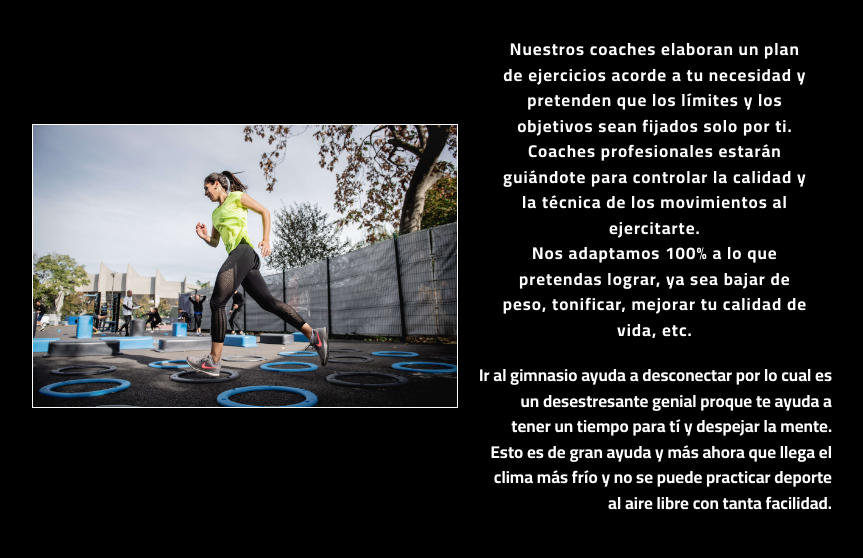
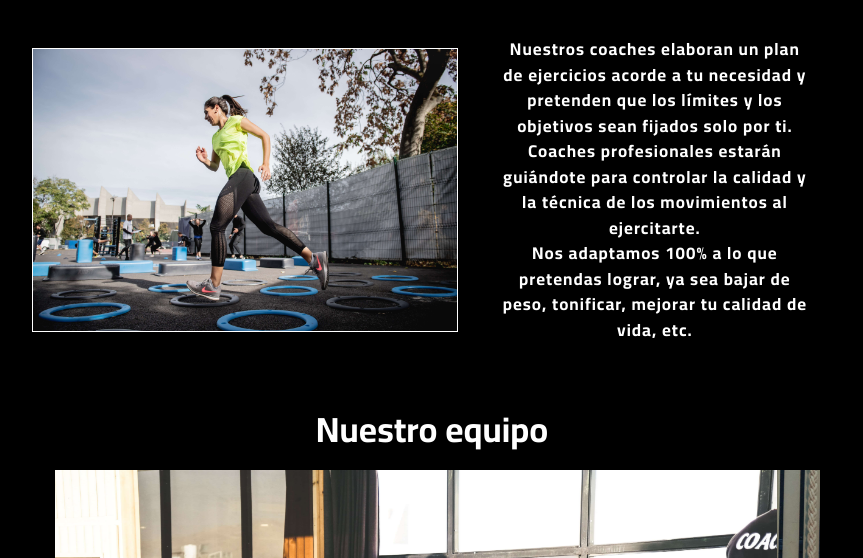
Before and after one commit to gonzatroncoso/Fullgym, a website: page index.html in a window 1280 px wide. Shown: the part 628-1186 px from the top of the page, without its empty margins (208-1071 px from the left). Drawn offline with nearby package versions, Linux system fonts and the light colour scheme.

Commit message:
ahora si tengo todos los archivos organizados

```diff
--- a/index.html
+++ b/index.html
@@ -100,7 +100,6 @@
 
                 <div class="hijo__parrafo">
                     <p> Nuestros coaches elaboran un plan de ejercicios acorde a tu necesidad y pretenden que los límites y los objetivos sean fijados solo por ti.    <br>Coaches profesionales estarán guiándote para controlar la calidad y la técnica de los movimientos al ejercitarte. <br> Nos adaptamos 100% a lo que pretendas lograr, ya sea bajar de peso, tonificar, mejorar tu calidad de vida, etc. </p>
-                    Ir al gimnasio ayuda a desconectar por lo cual es un desestresante genial proque te ayuda a tener un tiempo para tí y despejar la mente. Esto es de gran ayuda y más ahora que llega el clima más frío y no se puede practicar deporte al aire libre con tanta facilidad.
                 </div>
             </div>
         </article>
```
